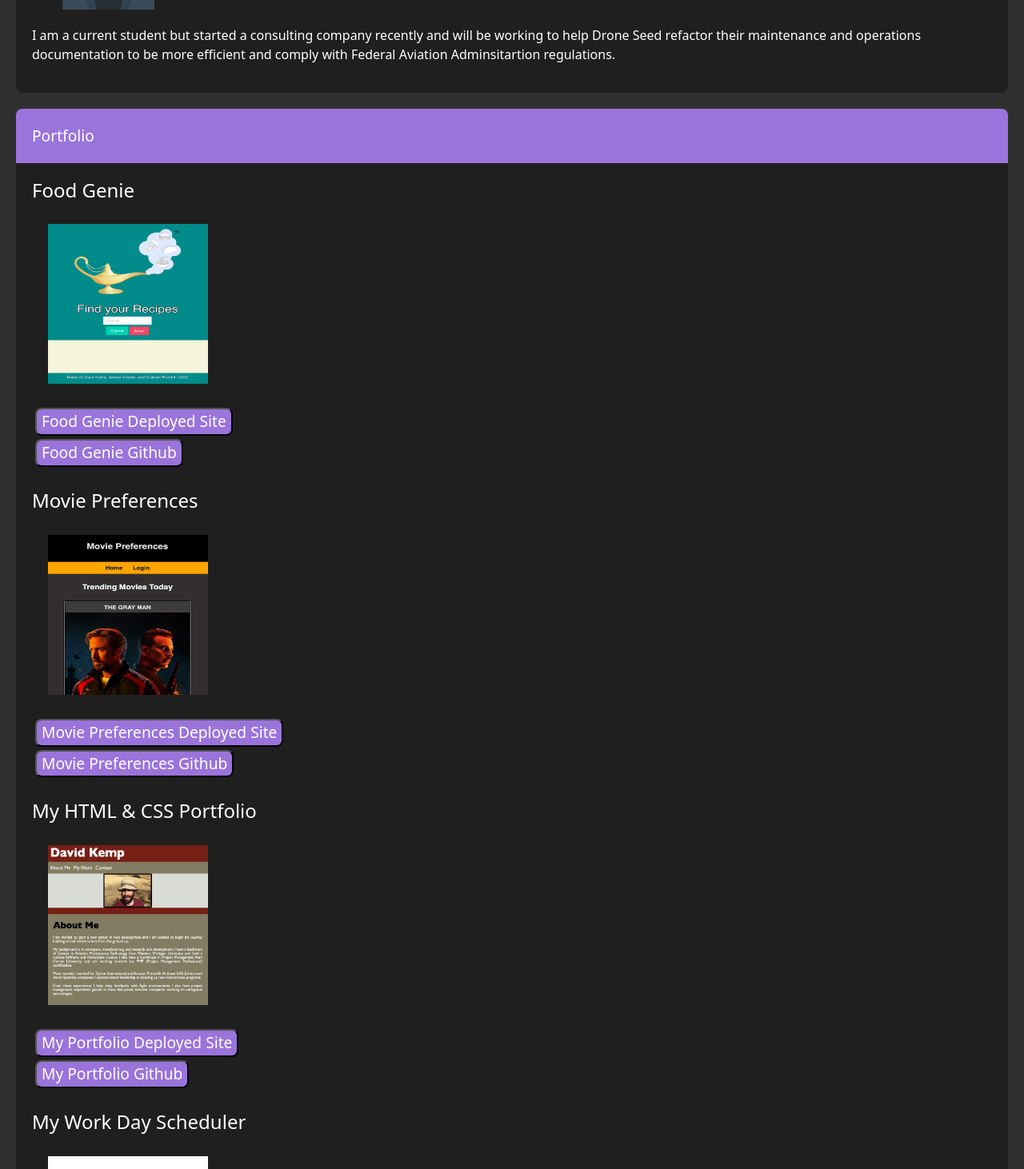
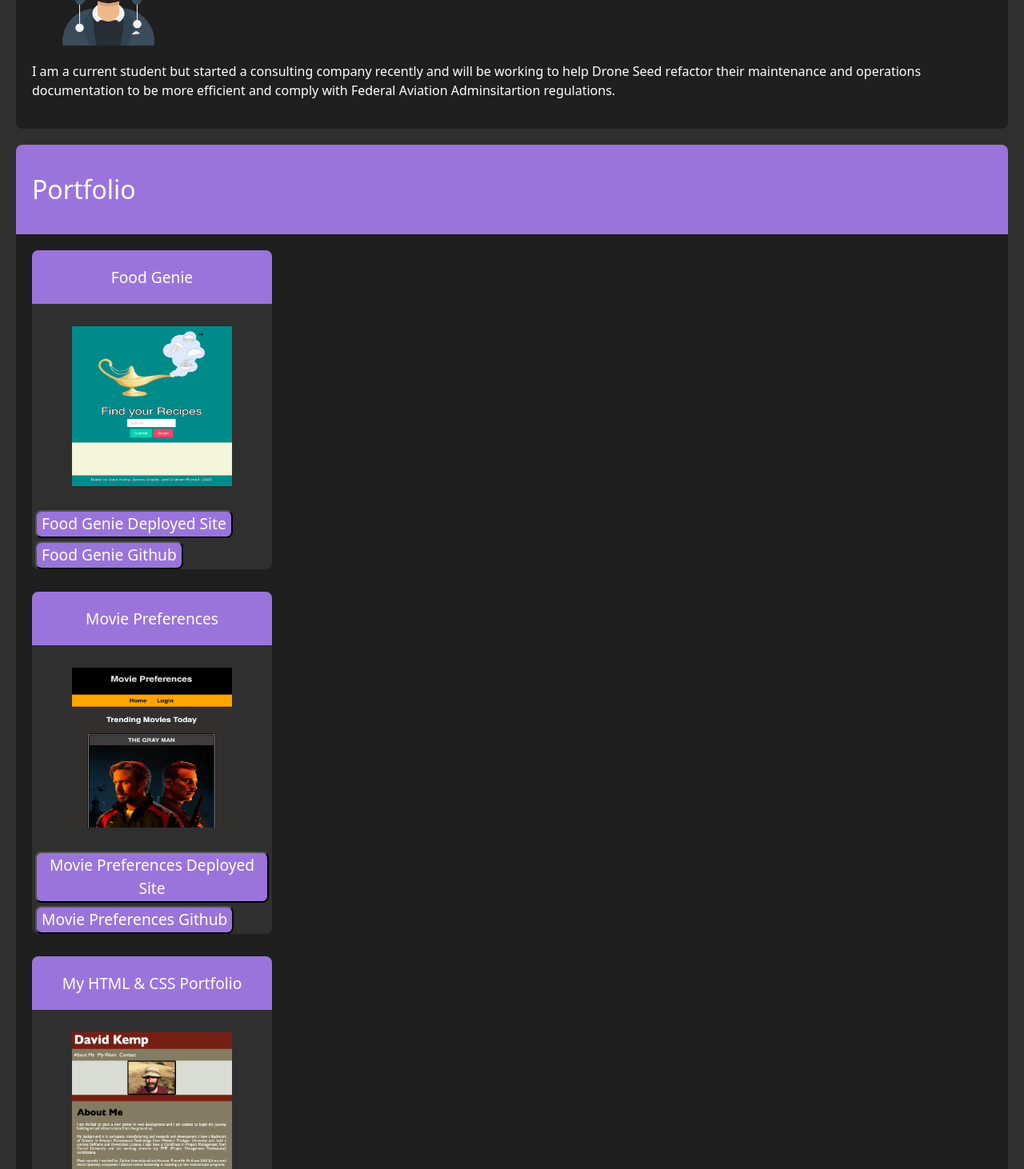
Before and after one commit to okdavekk/react-portfolio, a React (Create React App) app: page / in a window 1280 px wide. Shown: the part 500-1962 px from the top of the page at 80% size. Built offline with nearby package versions, Linux system fonts and the light colour scheme.

Commit message:
Adjusting the Portfolio sections.

```diff
--- a/src/components/ProjectAboutMe.js
+++ b/src/components/ProjectAboutMe.js
@@ -12,7 +12,7 @@ const styles = {
     background: "#9a74db",
     minHeight: 50,
     lineHeight: 3.5,
-    fontSize: "1.2rem",
+    fontSize: "2.0rem",
     color: "white",
     padding: "0 20px",
     borderTopLeftRadius: 8,
--- a/src/components/ProjectContact.js
+++ b/src/components/ProjectContact.js
@@ -13,7 +13,7 @@ const styles = {
     background: "#9a74db",
     minHeight: 50,
     lineHeight: 3.5,
-    fontSize: "1.2rem",
+    fontSize: "2.0rem",
     color: "white",
     padding: "0 20px",
     borderTopLeftRadius: 8,
--- a/src/components/ProjectPortfolio.js
+++ b/src/components/ProjectPortfolio.js
@@ -4,16 +4,18 @@ import "bootstrap/dist/css/bootstrap.css";
 const foodGenieDeployed = "https://n3330.github.io/Food-Genie/";
 const moviePreferencesDeployed = "https://shielded-waters-71876.herokuapp.com/";
 const myPortfolioDeployed = "https://okdavekk.github.io/my-portfolio/";
-const myWorkDaySchedulerDeployed = "https://okdavekk.github.io/work-day-scheduler/";
+const myWorkDaySchedulerDeployed =
+  "https://okdavekk.github.io/work-day-scheduler/";
 const textEditorDeployed = "https://desolate-beyond-67319.herokuapp.com/";
 const seoRefactorDeployed = "https://okdavekk.github.io/seo-refactor/";
 
-const foodGenieGithub ="https://github.com/N3330/Food-Genie";
-const moviePreferencesGithub ="https://github.com/okdavekk/movie-preferences";
-const myPortfolioGithub ="https://github.com/okdavekk/my-portfolio";
-const myWorkDaySchedulerGithub ="https://github.com/okdavekk/work-day-scheduler";
-const textEditorGithub ="https://github.com/okdavekk/text-editor";
-const seoRefactorGithub ="https://github.com/okdavekk/seo-refactor";
+const foodGenieGithub = "https://github.com/N3330/Food-Genie";
+const moviePreferencesGithub = "https://github.com/okdavekk/movie-preferences";
+const myPortfolioGithub = "https://github.com/okdavekk/my-portfolio";
+const myWorkDaySchedulerGithub =
+  "https://github.com/okdavekk/work-day-scheduler";
+const textEditorGithub = "https://github.com/okdavekk/text-editor";
+const seoRefactorGithub = "https://github.com/okdavekk/seo-refactor";
 
 const openInNewTab = (url) => {
   window.open(url, "_blank", "noopener,noreferrer");
@@ -24,10 +26,48 @@ const styles = {
     margin: 20,
     background: "#1f1f1f",
     borderRadius: 8,
-
+  },
+  heading: {
+    background: "#9a74db",
+    minHeight: 50,
+    lineHeight: 3.5,
+    fontSize: "2.0rem",
+    color: "white",
+    padding: "0 20px",
+    borderTopLeftRadius: 8,
+    borderTopRightRadius: 8,
+    textAlign: "center",
+  },
+  content: {
+    padding: 20,
+    color: "white",
+    textAlign: "center",
 
   },
-  heading: {
+  button: {
+    display: "flex",
+    background: "#9a74db",
+    fontSize: "1.2rem",
+    color: "white",
+    alignItems: "center",
+    borderRadius: 8,
+    margin: 4,
+    justifyContent: "center",
+
+  },
+  input: {
+    margin: 20,
+    height: 200,
+    width: 200,
+  },
+  section: {
+    // margin: 50,
+    maxWidth: 300,
+    background: "#2f2f2f",
+    borderRadius: 8,
+    textAlign: "center",
+  },
+  subHeading: {
     background: "#9a74db",
     minHeight: 50,
     lineHeight: 3.5,
@@ -37,36 +77,21 @@ const styles = {
     borderTopLeftRadius: 8,
     borderTopRightRadius: 8,
     alignItems: "center",
+    textAlign: "center",
 
-  },
-  content: {
-    padding: 20,
-    color: "white",
-  },
-  button: {
-    display: "flex",
-    background: "#9a74db",
-    fontSize: "1.2rem",
-    color: "white",
-    alignItems: "center",
-    borderRadius: 8,
-    margin: 4,
-  },
-  input: {
-    margin: 20,
-    height: 200,
-    width: 200,
   },
 };
 
 function Card() {
   return (
-    <div style={styles.card}>
-      <div style={styles.heading}>Portfolio</div>
+    <div
+    className="flex-wrap" style={styles.card}>
+      <div
+      className="d-flex align-items-center"
+      style={styles.heading}>Portfolio</div>
       <div style={styles.content}>
-
-          <section>
-            <h4>Food Genie</h4>
+        <section style={styles.section}>
+          <h4 style={styles.subHeading}>Food Genie</h4>
           <input
             style={styles.input}
             type="image"
@@ -75,19 +100,22 @@ function Card() {
           ></input>
           <button
             style={styles.button}
-            onClick={() => openInNewTab(foodGenieDeployed)}>
+            onClick={() => openInNewTab(foodGenieDeployed)}
+          >
             Food Genie Deployed Site
           </button>
           <button
             style={styles.button}
-            onClick={() => openInNewTab(foodGenieGithub)}>
+            onClick={() => openInNewTab(foodGenieGithub)}
+          >
             Food Genie Github
           </button>
+        </section>
+
         <br></br>
 
-          </section>
-          <section>
-            <h4>Movie Preferences</h4>
+        <section style={styles.section}>
+          <h4 style={styles.subHeading}>Movie Preferences</h4>
           <input
             style={styles.input}
             type="image"
@@ -96,19 +124,22 @@ function Card() {
           ></input>
           <button
             style={styles.button}
-            onClick={() => openInNewTab(moviePreferencesDeployed)}>
+            onClick={() => openInNewTab(moviePreferencesDeployed)}
+          >
             Movie Preferences Deployed Site
           </button>
           <button
             style={styles.button}
-            onClick={() => openInNewTab(moviePreferencesGithub)}>
+            onClick={() => openInNewTab(moviePreferencesGithub)}
+          >
             Movie Preferences Github
           </button>
+        </section>
+
         <br></br>
 
-          </section>
-          <section>
-            <h4>My HTML & CSS Portfolio</h4>
+        <section style={styles.section}>
+          <h4 style={styles.subHeading}>My HTML & CSS Portfolio</h4>
           <input
             style={styles.input}
             type="image"
@@ -118,19 +149,22 @@ function Card() {
           ></input>
           <button
             style={styles.button}
-            onClick={() => openInNewTab(myPortfolioDeployed)}>
+            onClick={() => openInNewTab(myPortfolioDeployed)}
+          >
             My Portfolio Deployed Site
           </button>
           <button
             style={styles.button}
-            onClick={() => openInNewTab(myPortfolioGithub)}>
+            onClick={() => openInNewTab(myPortfolioGithub)}
+          >
             My Portfolio Github
           </button>
+        </section>
+
         <br></br>
 
-          </section>
-          <section>
-            <h4>My Work Day Scheduler</h4>
+        <section style={styles.section}>
+          <h4 style={styles.subHeading}>My Work Day Scheduler</h4>
           <input
             style={styles.input}
             type="image"
@@ -140,20 +174,22 @@ function Card() {
           ></input>
           <button
             style={styles.button}
-            onClick={() => openInNewTab(myWorkDaySchedulerDeployed)}>
+            onClick={() => openInNewTab(myWorkDaySchedulerDeployed)}
+          >
             My Work Day Scheduler Deployed Site
           </button>
           <button
             style={styles.button}
-            onClick={() => openInNewTab(myWorkDaySchedulerGithub)}>
+            onClick={() => openInNewTab(myWorkDaySchedulerGithub)}
+          >
             My Work Day Scheduler Github
           </button>
+        </section>
 
         <br></br>
 
-            </section>
-            <section>
-            <h4>Text Editor</h4>
+        <section style={styles.section}>
+          <h4 style={styles.subHeading}>Text Editor</h4>
           <input
             style={styles.input}
             type="image"
@@ -163,20 +199,22 @@ function Card() {
           ></input>
           <button
             style={styles.button}
-            onClick={() => openInNewTab(textEditorDeployed)}>
+            onClick={() => openInNewTab(textEditorDeployed)}
+          >
             Text Editor Deployed Site
           </button>
           <button
             style={styles.button}
-            onClick={() => openInNewTab(textEditorGithub)}>
+            onClick={() => openInNewTab(textEditorGithub)}
+          >
             Text Editor Github
           </button>
+        </section>
 
         <br></br>
 
-            </section>
-            <section>
-            <h4>SEO Refactor</h4>
+        <section style={styles.section}>
+          <h4 style={styles.subHeading}>SEO Refactor</h4>
           <input
             style={styles.input}
             type="image"
@@ -186,12 +224,14 @@ function Card() {
           ></input>
           <button
             style={styles.button}
-            onClick={() => openInNewTab(seoRefactorDeployed)}>
+            onClick={() => openInNewTab(seoRefactorDeployed)}
+          >
             SEO Refactor Deployed Site
           </button>
           <button
             style={styles.button}
-            onClick={() => openInNewTab(seoRefactorGithub)}>
+            onClick={() => openInNewTab(seoRefactorGithub)}
+          >
             SEO Refactor Github
           </button>
         </section>
--- a/src/components/ProjectResume.js
+++ b/src/components/ProjectResume.js
@@ -11,7 +11,7 @@ const styles = {
     background: "#9a74db",
     minHeight: 50,
     lineHeight: 3.5,
-    fontSize: "1.2rem",
+    fontSize: "2.0rem",
     color: "white",
     padding: "0 20px",
     borderTopLeftRadius: 8,
```
Lines whose indentation alone changed are shown as unchanged.
